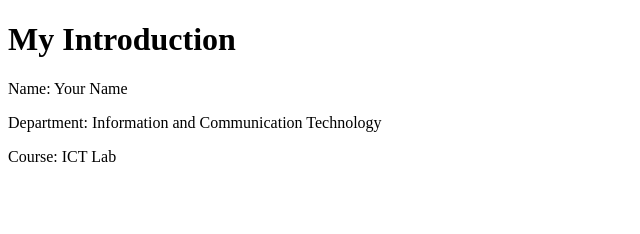
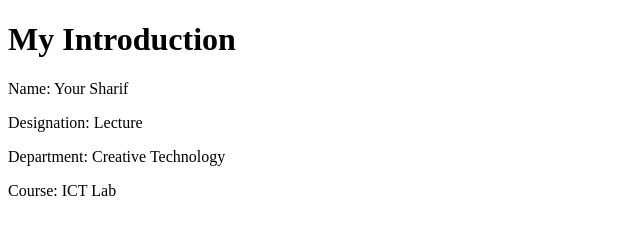
Before and after one commit to sharifdev1214/ICT-GitHub-Lab, a plain HTML site: page index.html in a window 1280 px wide. Shown: the whole page, without its empty margins (0-640 px from the left). Drawn offline with Linux system fonts and the light colour scheme.

```diff
--- a/index.html
+++ b/index.html
@@ -7,8 +7,9 @@
 </head>
 <body>
     <h1>My Introduction</h1>
-    <p>Name: Your Name</p>
-    <p>Department: Information and Communication Technology</p>
+    <p>Name: Your Sharif</p>
+    <p>Designation: Lecture</p>
+    <p>Department: Creative  Technology</p>
     <p>Course: ICT Lab</p>
 </body>
 </html>
```
